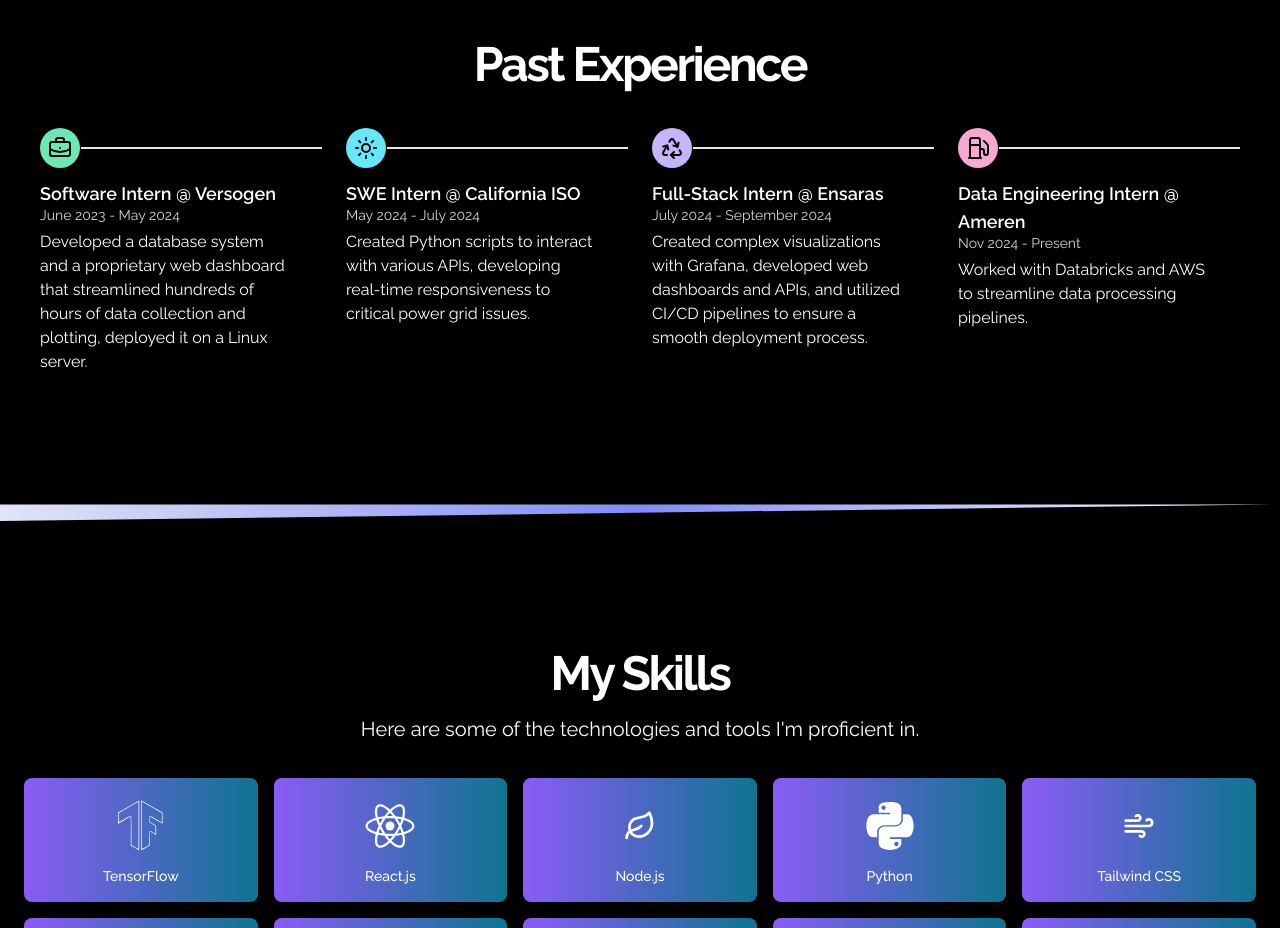
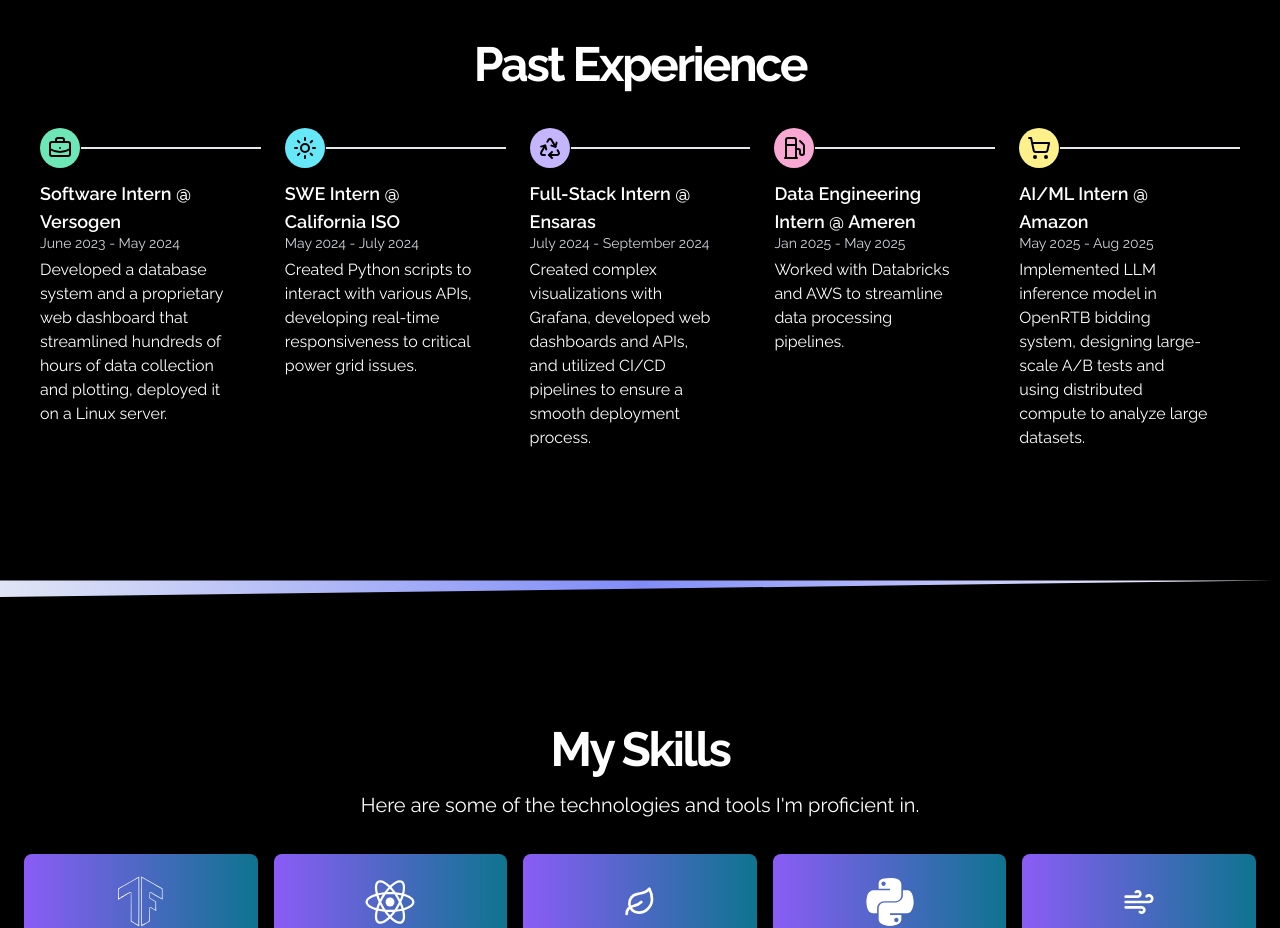
Before and after one commit to share-a-byte/portfolio, a Next.js app: page / in a window 1280 px wide. Shown: the part 2380-3308 px from the top of the page. Built offline with nearby package versions, Linux system fonts and the light colour scheme.

Commit message:
added cart

```diff
--- a/src/components/experience.js
+++ b/src/components/experience.js
@@ -1,7 +1,13 @@
 import { useEffect } from "react";
 import { motion, useAnimation } from "framer-motion";
 import { useIntersectionObserver } from "@/lib/useIntersectionObserver";
-import { BriefcaseBusinessIcon, FuelIcon, Recycle, Sun } from "lucide-react";
+import {
+  BriefcaseBusinessIcon,
+  FuelIcon,
+  Recycle,
+  ShoppingCart,
+  Sun,
+} from "lucide-react";
 
 export default function Experience() {
   const controls = useAnimation();
@@ -63,7 +69,7 @@
       >
         Past Experience
       </motion.h2>
-      <div className="grid grid-cols-1 sm:grid-cols-2 lg:grid-cols-4 gap-6 mt-10 mb-10">
+      <div className="grid grid-cols-1 sm:grid-cols-2 lg:grid-cols-5 gap-6 mt-10 mb-10">
         <Job
           variants={jobVariants}
           icon={<BriefcaseBusinessIcon />}
@@ -95,10 +101,19 @@
           variants={jobVariants}
           icon={<FuelIcon />}
           color="bg-pink-300"
-          timePeriod="Nov 2024 - Present"
+          timePeriod="Jan 2025 - May 2025"
           jobTitle="Data Engineering Intern"
           company="Ameren"
           description="Worked with Databricks and AWS to streamline data processing pipelines."
+        />
+        <Job
+          variants={jobVariants}
+          icon={<ShoppingCart />}
+          color="bg-yellow-200"
+          timePeriod="May 2025 - Aug 2025"
+          jobTitle="AI/ML Intern"
+          company="Amazon"
+          description="Implemented LLM inference model in OpenRTB bidding system, designing large-scale A/B tests and using distributed compute to analyze large datasets."
         />
       </div>
     </motion.section>
```
